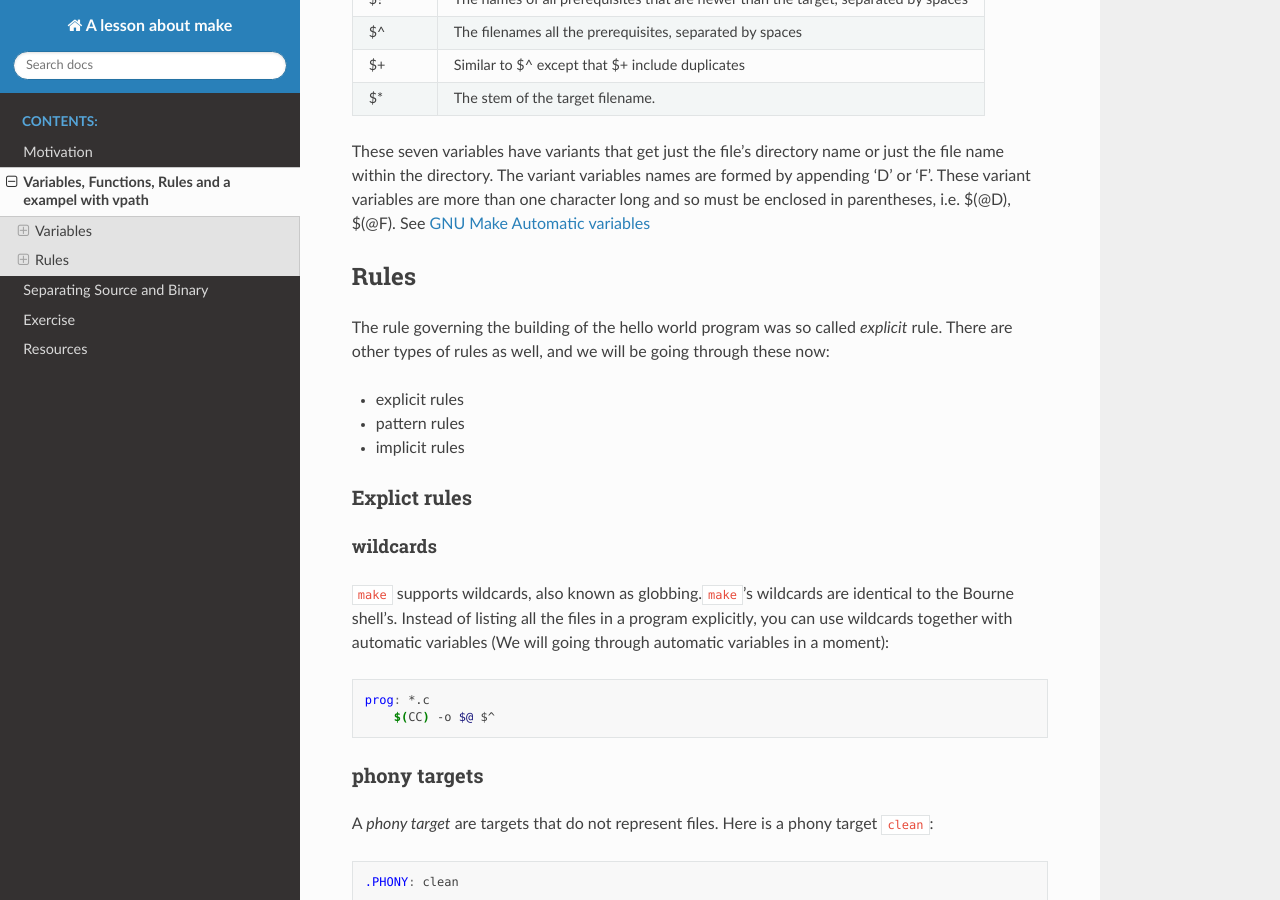
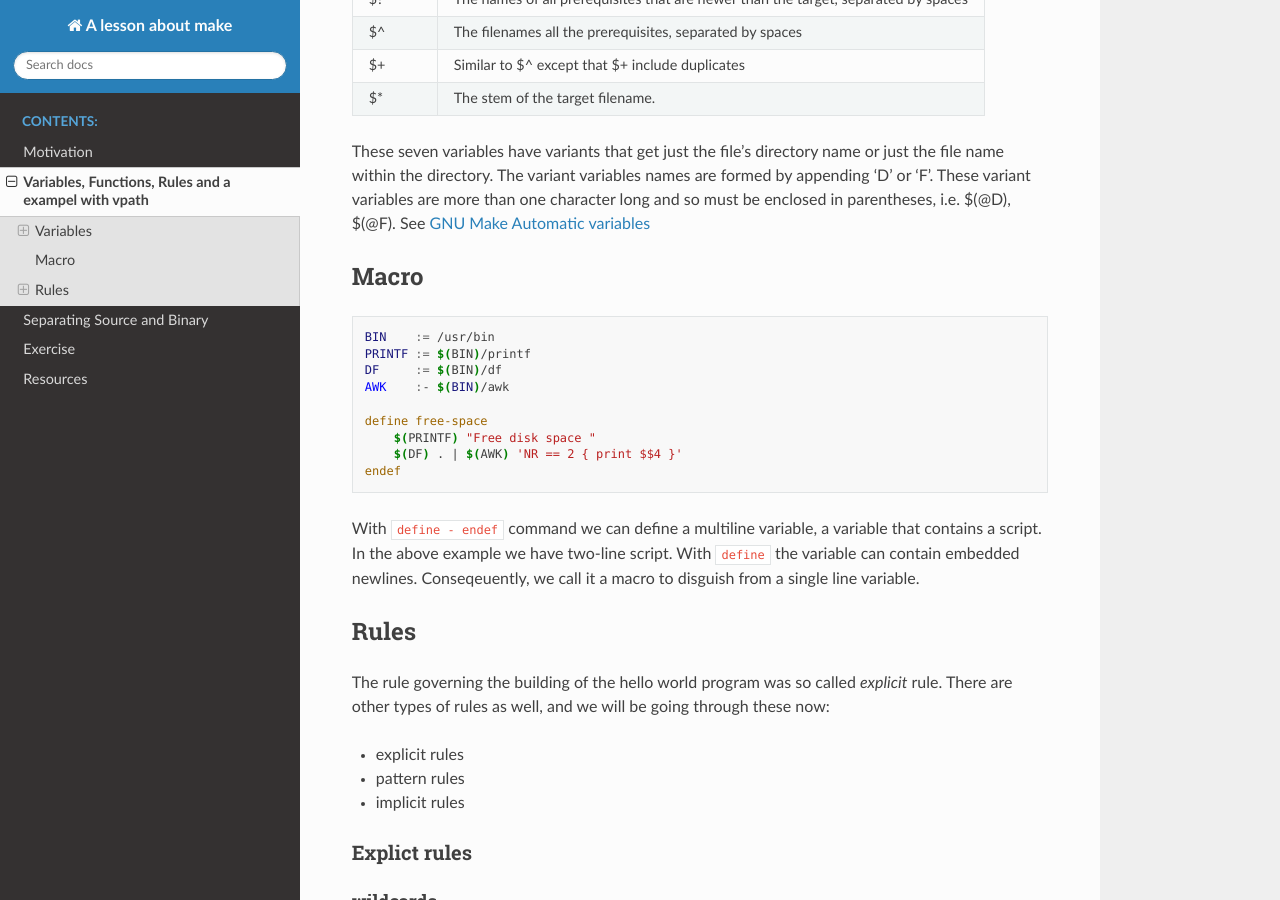
Before and after one commit to coderefinery/make-lesson, a Sphinx documentation site: the page built from doc/rules.md, in a window 1280 px wide and 900 px high, scrolled down 2270 px. Built offline with Sphinx 7.4.7 and the Read the Docs theme 2.0.0, drawn with Linux system fonts in a browser that asks for light colours.

Commit message:
Add description of macro.

````diff
--- a/doc/rules.md
+++ b/doc/rules.md
@@ -86,6 +86,23 @@ These seven variables have variants that get just the file's directory name or j
 the directory. The variant variables names are formed by appending 'D' or 'F'. These variant variables are
 more than one character long and so must be enclosed in parentheses, i.e. $(@D), $(@F).
 See [GNU Make Automatic variables](https://www.gnu.org/software/make/manual/html_node/Automatic-Variables.html)
+
+
+## Macro
+```makefile
+BIN    := /usr/bin
+PRINTF := $(BIN)/printf
+DF     := $(BIN)/df
+AWK    :- $(BIN)/awk
+
+define free-space
+    $(PRINTF) "Free disk space "
+    $(DF) . | $(AWK) 'NR == 2 { print $$4 }'
+endef
+```
+With `define - endef` command we can define a multiline variable, a variable that contains a script.
+In the above example we have two-line script. With `define` the variable can contain embedded newlines.
+Conseqeuently, we call it a macro to disguish from a single line variable.
 
 
 ## Rules
````
